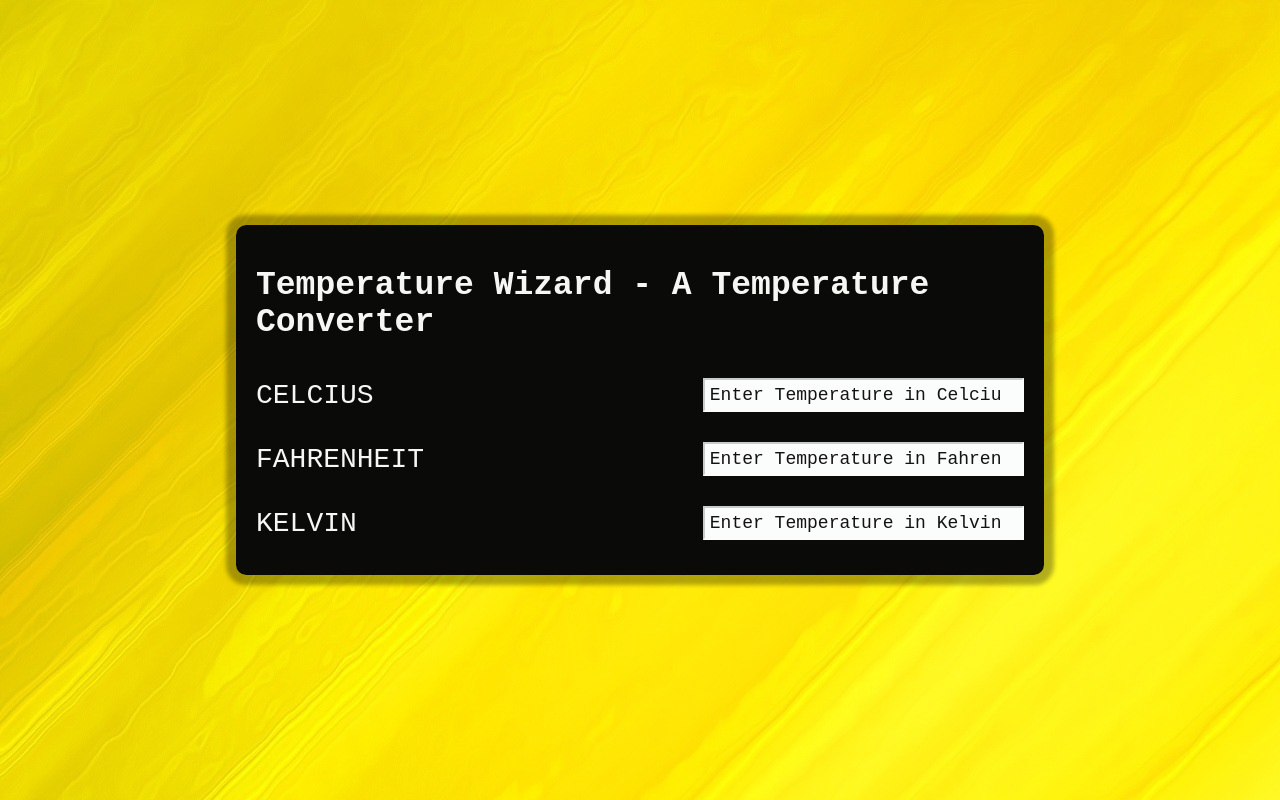
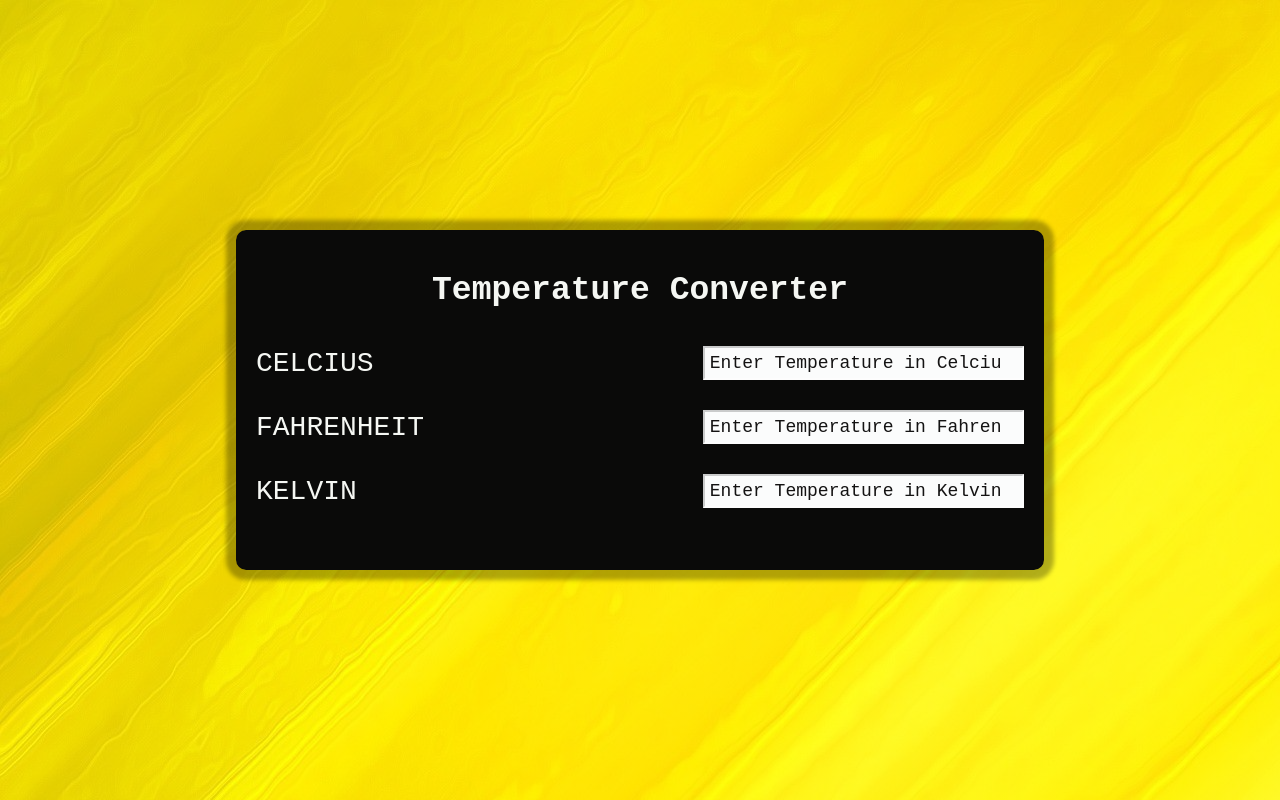
Before and after one commit to SurisettiManasa/Temperature-Converter, a plain HTML site: page index.html in a window 1280 px wide. Drawn offline with Linux system fonts and the light colour scheme.

Commit message:
Update index.html

```diff
--- a/index.html
+++ b/index.html
@@ -3,14 +3,14 @@
 <head>
     <meta charset="UTF-8">
     <meta name="viewport" content="width=device-width, initial-scale=1.0">
-    <title>Temperature Wizard</title>
+    <title>Temperature Converter</title>
     <meta name="google-site-verification" content="iNzSj2wvdEOVu1PtrK5FfEiu_teOG2LQn5i3kg-xozQ" />
     <link rel="stylesheet" href="style.css">
     <link rel="icon" type="image/x-icon" href="./images/favicon.ico">
 </head>
 <body>
     <div class="container">
-        <h1 class="heading">Temperature Wizard - A Temperature Converter </h1>
+        <h1 class="heading"> Temperature Converter </h1>
         <div class="temp-container">
             <label for="Celcius">CELCIUS</label>
             <input
```
